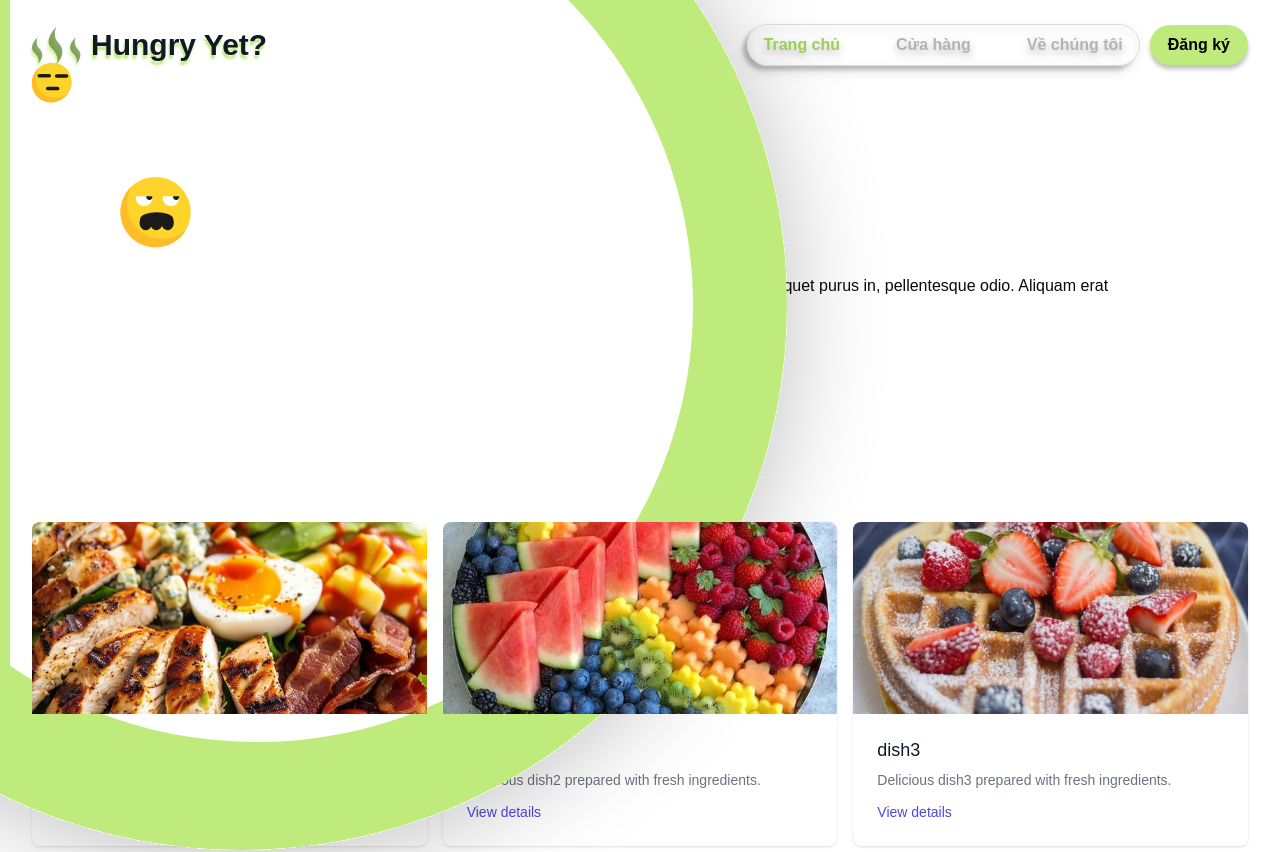
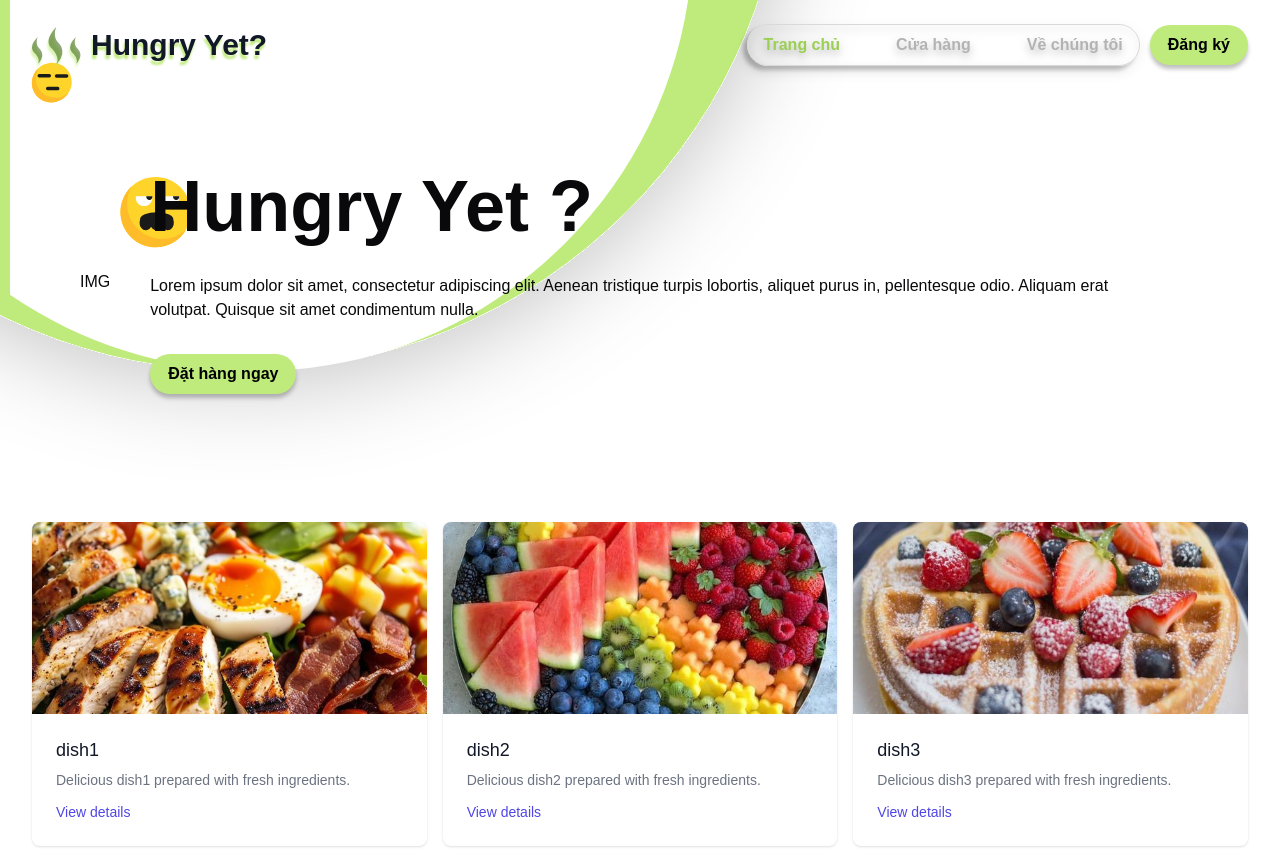
Before and after one commit to lampuit/ie104-hungry-yet, a Next.js app: page /dashboard in a window 1280 px wide. Shown: the top 852 px of the page. Built offline with nearby package versions, Linux system fonts and the light colour scheme.

Commit message:
update homepage

```diff
--- a/src/app/dashboard/page.tsx
+++ b/src/app/dashboard/page.tsx
@@ -11,33 +11,32 @@ const dishes = [
   { id: 3, name: "dish3", image: "/images/dish3.jfif" },
   { id: 4, name: "dish4", image: "/images/dish4.jfif" },
   { id: 5, name: "dish5", image: "/images/dish5.jfif" },
-  { id: 6, name: "Pho Special", image: "/images/Pho.jpg" },
 ];
 
 export default function Dashboard() {
   return (
-    <div className="min-h-screen bg-white">
+    <div className="min-h-screen">
 
       <div className="absolute flex items-center space-x-[10px]">
-        <div className="absolute inset-0">
+        <div className="absolute -z-30">
           <GreenCircle />
         </div>
-        <div className="absolute inset-0">
+        <div className="absolute -z-20">
           <WhiteCircle />
         </div>
-        <div className="absolute">
+        <div className="absolute -z-10">
           <IconSVG />
         </div>
       </div>
 
-      <nav className="NavBar bg-white">
+      <nav>
         <div className="mx-auto flex max-w-7xl items-center justify-between px-4 py-6 sm:px-6 lg:px-8">
           <div className="flex items-center space-x-[10px] drop-shadow-[-1px_4px_1px_#BFEA7C]">
             <LogoSVG />
             <h1 className="text-3xl font-bold text-gray-900">Hungry Yet?</h1>
           </div>
           <div className="flex items-center justify-between space-x-[10px]">
-            <div className="flex items-center space-x-[24px] border border-[#D9D9D9] drop-shadow-[0px_4px_4px_#00000040] rounded-[28px] py-[var(--sds-size-space-200)] px-[var(--sds-size-space-400)] shadow-[-4px_4px_4px_0px_rgba(0,0,0,0.25)]">
+            <div className="flex items-center space-x-6 border border-[#D9D9D9] drop-shadow-[0px_4px_4px_#00000040] rounded-[28px] py-[var(--sds-size-space-200)] px-[var(--sds-size-space-400)] shadow-[-4px_4px_4px_0px_rgba(0,0,0,0.25)]">
               <Link href="/dashboard">
                 <button  className="px-4 py-2 font-semibold text-[#9BCF53] hover:text-gray-900">
                   Trang chủ
```
